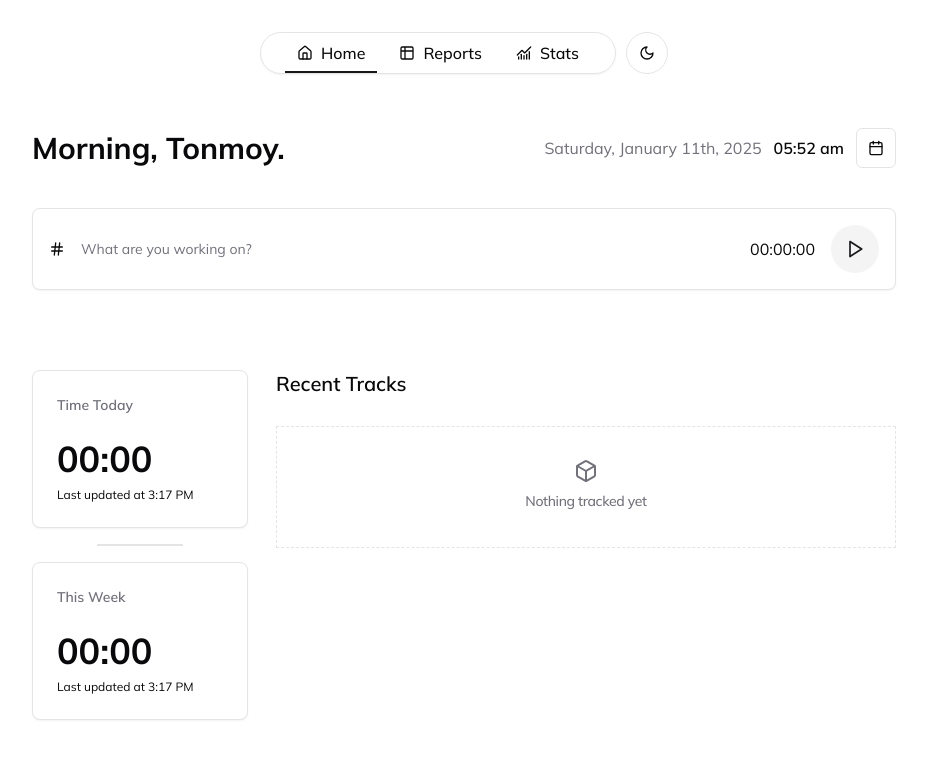
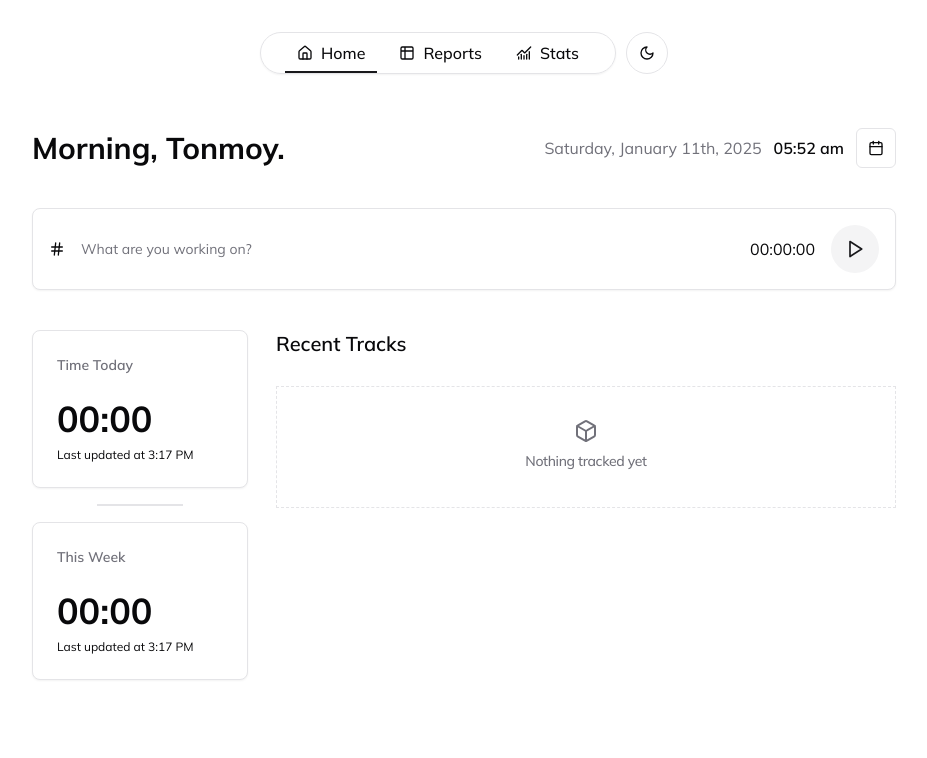
Before and after one commit to tonmoydeb404/tymr, a React (Vite) app: page / in a window 1280 px wide. Shown: the top 758 px of the page, without its empty margins (176-1103 px from the left). Built offline with nearby package versions, Linux system fonts and the light colour scheme.

Commit message:
feat: adjust margin in HomePage layout for improved spacing

```diff
--- a/src/pages/home/index.tsx
+++ b/src/pages/home/index.tsx
@@ -11,7 +11,7 @@ const HomePage = (_props: Props) => {
     <>
       <HeaderSection />
       <TrackerSection />
-      <div className="mt-20 grid grid-cols-12 gap-y-10">
+      <div className="mt-10 grid grid-cols-12 gap-y-10">
         <div className="col-span-12 md:col-span-4 lg:col-span-3 flex flex-col sm:flex-row md:flex-col items-center gap-4">
           <TodayStatSection />
           <div className="border w-2/5 sm:w-0 sm:h-2/5 md:w-2/5 md:h-0 mx-auto sm:mx-0 md:mx-auto"></div>
```
